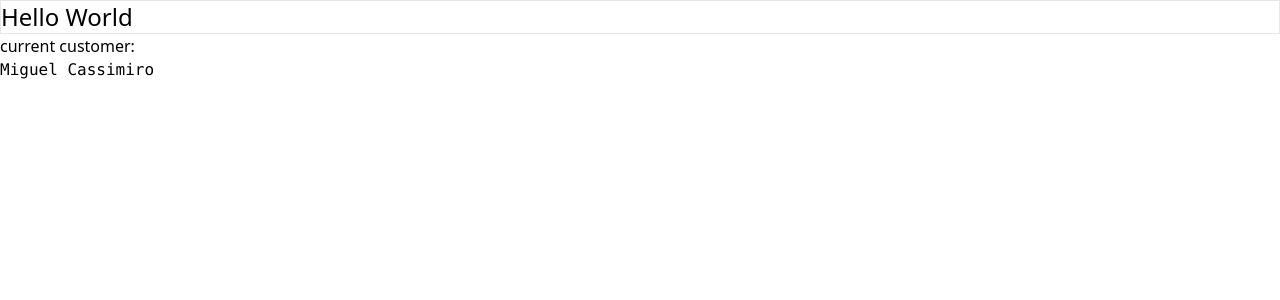
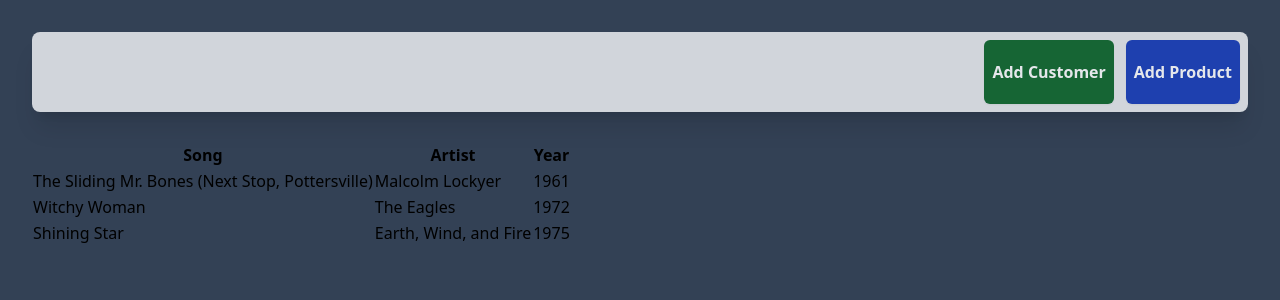
Before and after one commit to miguelCassimiro99/consumer-app-vue3, a Vue app: page / in a window 1280 px wide. Shown: the top 300 px of the page. Built offline with nearby package versions, Linux system fonts and the light colour scheme.

Commit message:
feat: added zod to project

```diff
--- a/package.json
+++ b/package.json
@@ -10,7 +10,8 @@
   },
   "dependencies": {
     "pinia": "^2.1.6",
-    "vue": "^3.3.4"
+    "vue": "^3.3.4",
+    "zod": "^3.22.2"
   },
   "devDependencies": {
     "@vitejs/plugin-vue": "^4.2.3",
--- a/src/App.vue
+++ b/src/App.vue
@@ -1,15 +1,45 @@
 <script setup lang="ts">
-import { useCustomerStore } from '@/stores/customer'
+//import { useCustomerStore } from '@/stores/customer'
 
-const customer = useCustomerStore()
 
 </script>
 
 <template>
-  <div>
-    <h1 class="text-2xl border">Hello World</h1>
-    <span>current customer: </span>
-    <pre>{{ customer.name }}</pre>
+  <div class="max-w-[100vw] w-full h-screen max-h-[100vh] bg-slate-700 overflow-hidden p-8">
+
+    <div class="bg-gray-300 h-20 rounded-lg shadow-xl flex justify-end gap-3 p-2">
+      <button class="bg-green-800 rounded-md shadow-sm px-2 text-gray-200 font-semibold hover:bg-green-700 hover:text-gray-100">Add Customer</button>
+      <button class="bg-blue-800 rounded-md shadow-sm px-2 text-gray-200 font-semibold hover:bg-blue-600 hover:text-gray-100">Add Product</button>
+    </div>
+
+    <section class="my-[30px] w-full flex">
+      <table class="table-auto">
+        <thead>
+          <tr>
+            <th>Song</th>
+            <th>Artist</th>
+            <th>Year</th>
+          </tr>
+        </thead>
+        <tbody>
+          <tr>
+            <td>The Sliding Mr. Bones (Next Stop, Pottersville)</td>
+            <td>Malcolm Lockyer</td>
+            <td>1961</td>
+          </tr>
+          <tr>
+            <td>Witchy Woman</td>
+            <td>The Eagles</td>
+            <td>1972</td>
+          </tr>
+          <tr>
+            <td>Shining Star</td>
+            <td>Earth, Wind, and Fire</td>
+            <td>1975</td>
+          </tr>
+        </tbody>
+      </table>
+    </section>
 
   </div>
 
--- a/src/components/HelloWorld.vue
+++ /dev/null
@@ -1,38 +0,0 @@
-<script setup lang="ts">
-import { ref } from 'vue'
-
-defineProps<{ msg: string }>()
-
-const count = ref(0)
-</script>
-
-<template>
-  <h1>{{ msg }}</h1>
-
-  <div class="card">
-    <button type="button" @click="count++">count is {{ count }}</button>
-    <p>
-      Edit
-      <code>components/HelloWorld.vue</code> to test HMR
-    </p>
-  </div>
-
-  <p>
-    Check out
-    <a href="https://vuejs.org/guide/quick-start.html#local" target="_blank"
-      >create-vue</a
-    >, the official Vue + Vite starter
-  </p>
-  <p>
-    Install
-    <a href="https://github.com/vuejs/language-tools" target="_blank">Volar</a>
-    in your IDE for a better DX
-  </p>
-  <p class="read-the-docs">Click on the Vite and Vue logos to learn more</p>
-</template>
-
-<style scoped>
-.read-the-docs {
-  color: #888;
-}
-</style>
--- a/src/stores/customer.ts
+++ b/src/stores/customer.ts
@@ -1,10 +1,14 @@
 import { defineStore } from 'pinia'
+import { Customer, ICustomer } from '../types/customer'
 
 export const useCustomerStore = defineStore('customer', {
-  state: () => {
-    return {
-      name: 'Miguel Cassimiro',
-      email: 'miguel.cassimiro99@gmail.com',
-    }
+  state: () => ({
+    customers: [] as ICustomer[],
+  }),
+  actions: {
+    async addCustomer(newCustomer: ICustomer) {
+      const parsedCustomer = Customer.parse(newCustomer)
+      this.customers.push(parsedCustomer)
+    },
   },
 })
--- a/src/types/customer.ts
+++ b/src/types/customer.ts
@@ -1,5 +1,23 @@
+import { z } from 'zod'
+
+const cpfSchema = z.string().refine((cpf) => /^\d{11}$/.test(cpf), {
+  message: 'O CPF deve conter exatamente 11 dígitos numéricos.',
+})
+
+const phoneSchema = z.string().refine((phone) => /\d{10,11}/.test(phone), {
+  message: 'O número de telefone deve conter de 10 a 11 dígitos.',
+})
+
+export const Customer = z.object({
+  name: z.string(),
+  cpf: cpfSchema,
+  email: z.string().email().optional(),
+  phone: phoneSchema,
+})
+
 export interface ICustomer {
-  id: string
   name: string
   cpf: string
+  email?: string
+  phone: string
 }
```
Also changed, not shown: 1 other file (tests, documents, lock files or other folders).
